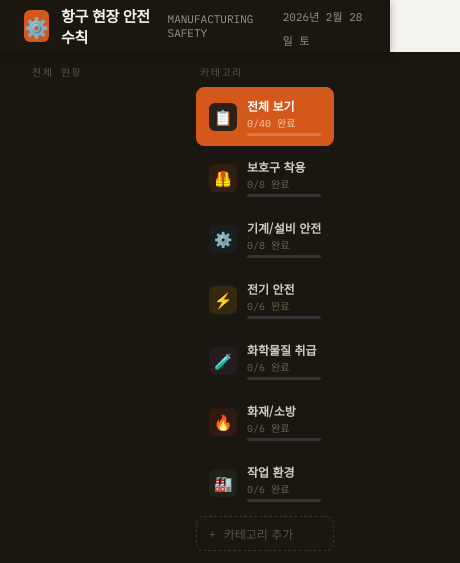
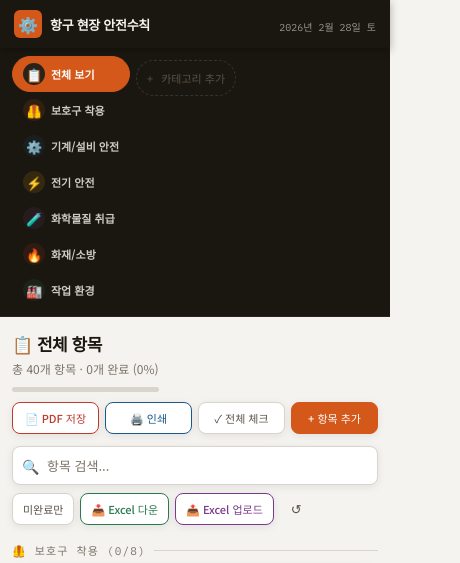
Before and after one commit to leonoelko/hgsafety, a plain HTML site: page index.html in a window 390 px wide. Shown: the top 563 px of the page, 460 px wide, since content can reach past the window. Drawn offline with Linux system fonts and the light colour scheme.

Commit message:
업데이트

```diff
--- a/index.html
+++ b/index.html
@@ -373,10 +373,83 @@
   .confirm-bar span { flex: 1; }
 
   @media (max-width: 700px) {
-    .layout { grid-template-columns: 1fr; }
-    .sidebar { position: static; height: auto; padding: 12px; display: flex; gap: 8px; overflow-x: auto; flex-wrap: nowrap; }
-    .sidebar-section { margin: 0; min-width: 160px; }
+    /* 상단 바 */
+    .topbar { padding: 0 14px; gap: 8px; height: 48px; }
+    .topbar-icon { width: 28px; height: 28px; font-size: 16px; flex-shrink: 0; }
+    .topbar h1 { font-size: 13px; white-space: nowrap; overflow: hidden; text-overflow: ellipsis; max-width: 140px; }
+    .topbar p { display: none; }
+    .topbar-date { font-size: 10px; }
+
+    /* 레이아웃: 세로 배치 */
+    .layout { grid-template-columns: 1fr; min-height: unset; }
+
+    /* 사이드바 → 가로 스크롤 탭 */
+    .sidebar {
+      position: sticky;
+      top: 48px;
+      z-index: 90;
+      height: auto;
+      padding: 8px 12px;
+      display: flex;
+      flex-direction: row;
+      gap: 6px;
+      overflow-x: auto;
+      overflow-y: hidden;
+      flex-wrap: nowrap;
+      scrollbar-width: none;
+      -webkit-overflow-scrolling: touch;
+      border-bottom: 1px solid #2a2520;
+    }
+    .sidebar::-webkit-scrollbar { display: none; }
+    .sidebar-section { margin: 0; display: contents; }
+    .sidebar-label { display: none; }
     .sidebar-progress { display: none; }
+    .sidebar-add-cat { flex-shrink: 0; padding: 6px 10px; font-size: 11px; border-radius: 20px; height: 36px; align-items: center; }
+
+    /* 탭 아이템 */
+    .cat-nav-item {
+      flex-direction: row;
+      align-items: center;
+      padding: 5px 10px;
+      border-radius: 20px;
+      flex-shrink: 0;
+      gap: 6px;
+      height: 36px;
+      margin-bottom: 0;
+    }
+    .cat-nav-icon { width: 22px; height: 22px; font-size: 13px; border-radius: 50%; }
+    .cat-nav-name { font-size: 11px; white-space: nowrap; }
+    .cat-nav-sub { display: none; }
+    .cat-mini-bar { display: none; }
+
+    /* 메인 영역 */
+    .main { padding: 14px 12px; max-width: 100%; }
+
+    /* 헤더 */
+    .main-header { flex-direction: column; align-items: flex-start; gap: 10px; margin-bottom: 12px; }
+    .main-title-wrap h2 { font-size: 17px; }
+    .main-title-wrap p { font-size: 12px; }
+    .main-actions { width: 100%; display: flex; gap: 6px; flex-wrap: wrap; }
+    .main-actions .btn { font-size: 11px; padding: 7px 10px; flex: 1; justify-content: center; min-width: 0; }
+
+    /* 툴바 */
+    .toolbar { flex-wrap: wrap; gap: 6px; }
+    .search-wrap { width: 100%; flex: unset; order: -1; }
+    .filter-btn { font-size: 11px; padding: 7px 10px; }
+    .btn.excel-export, .btn.excel-import { font-size: 11px; padding: 7px 10px; }
+    .btn.ghost.sm { font-size: 13px; padding: 7px 10px; }
+
+    /* 체크 항목 */
+    .check-item { padding: 10px 10px; }
+    .item-text { font-size: 12px; }
+    .item-note { font-size: 11px; }
+    .badge { font-size: 9px; }
+    .icon-btn { width: 28px; height: 28px; }
+
+    /* 폼 */
+    .form-row { flex-direction: column; }
+    .form-input { width: 100% !important; flex: unset !important; }
+    .add-form { padding: 12px; }
   }
 
   /* 인쇄 전용 요소 — 화면에선 숨김 */
```
